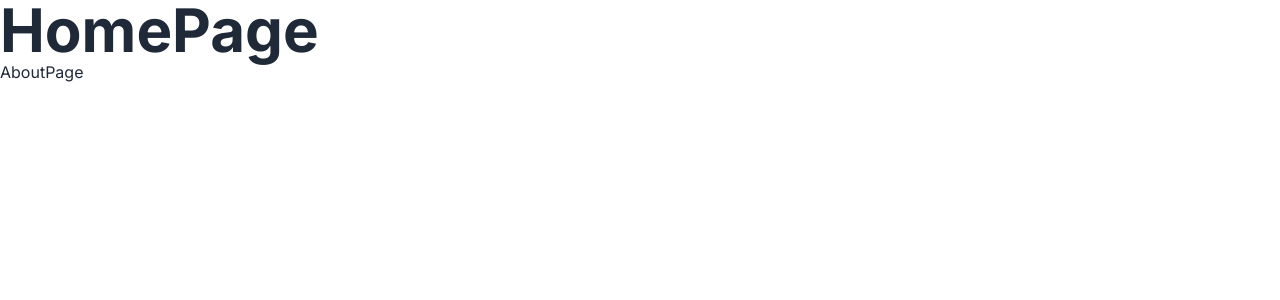
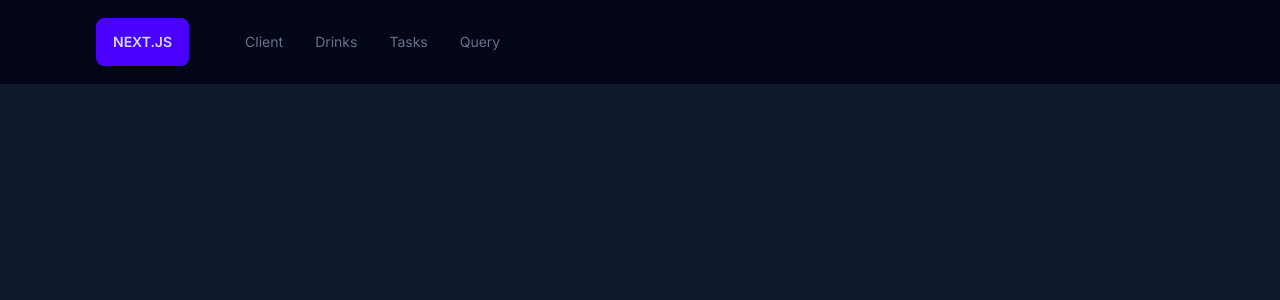
Before and after one commit to Priyanshu966/Nextjs--JohnSmilga-, a Next.js app in the folder New-Project/: page / in a window 1280 px wide. Shown: the top 300 px of the page. Built offline with nearby package versions, Linux system fonts and the light colour scheme.

Commit message:
Add files via upload
added navbar

```diff
--- /dev/null
+++ b/New-Project/app/components/Navbar.jsx
@@ -0,0 +1,44 @@
+import Link from "next/link";
+
+const Navbar = () => {
+  const links = [
+    {
+      id: 1,
+      label: "client",
+      href: "/client",
+    },
+    {
+      id: 2,
+      label: "drinks",
+      href: "/drinks",
+    },
+    {
+      id: 3,
+      label: "tasks",
+      href: "/tasks",
+    },
+    {
+      id: 4,
+      label: "query",
+      href: "/query",
+    },
+  ];
+  return (
+    <nav className='navbar flex-col bg-slate-950 py-6 md:py-4 md:flex-row  md:px-24'>
+      <button className='btn btn-primary uppercase md:mr-8'>next.js</button>
+      <ul className='menu menu-horizontal capitalize text-slate-500'>
+        {links.map((link) => {
+          const {id, label, href} = link;
+          return (
+            <li key={id}>
+              <Link href={href}>
+                {label}
+              </Link>
+            </li>
+          );
+        })}
+      </ul>
+    </nav>
+  );
+};
+export default Navbar;
--- a/New-Project/app/page.js
+++ b/New-Project/app/page.js
@@ -1,11 +1,11 @@
 import Link from "next/link";
+import Navbar from "./components/Navbar";
 
 const HomePage = () => {
   return (
-    <>
-      <div className="text-6xl font-bold">HomePage</div>
-      <Link href="/about">AboutPage</Link>
-    </>
+    <main className='h-screen bg-slate-900'>
+      <Navbar />
+    </main>
   );
 };
 export default HomePage;
```
